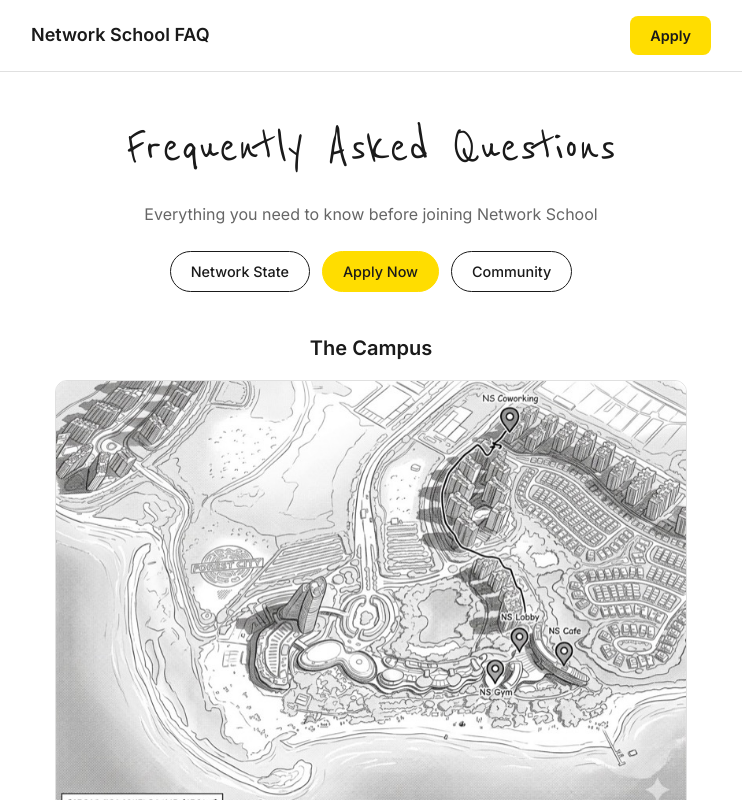
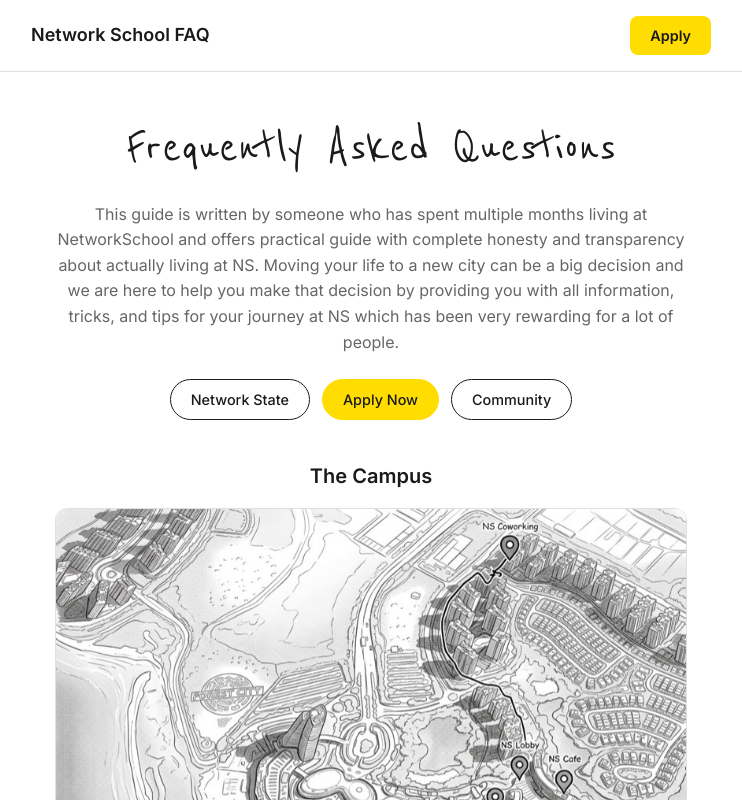
Before and after one commit to thronecloud/NSguide, a React (Vite) app in the folder ns-faq/: page / in a window 1280 px wide. Shown: the top 800 px of the page, without its empty margins (269-1011 px from the left). Built offline with nearby package versions, Linux system fonts and the light colour scheme; no server answers.

Commit message:
docs: update hero subtitle with more context about the guide

```diff
--- a/ns-faq/src/components/Hero.jsx
+++ b/ns-faq/src/components/Hero.jsx
@@ -5,7 +5,7 @@ export default function Hero() {
     <section className="hero">
       <h1 className="hero-title">Frequently Asked Questions</h1>
       <p className="hero-subtitle">
-        Everything you need to know before joining Network School
+        This guide is written by someone who has spent multiple months living at NetworkSchool and offers practical guide with complete honesty and transparency about actually living at NS. Moving your life to a new city can be a big decision and we are here to help you make that decision by providing you with all information, tricks, and tips for your journey at NS which has been very rewarding for a lot of people.
       </p>
       <div className="hero-pills">
         <a href="https://thenetworkstate.com/" className="pill" rel="noopener noreferrer" target="_blank">
```
